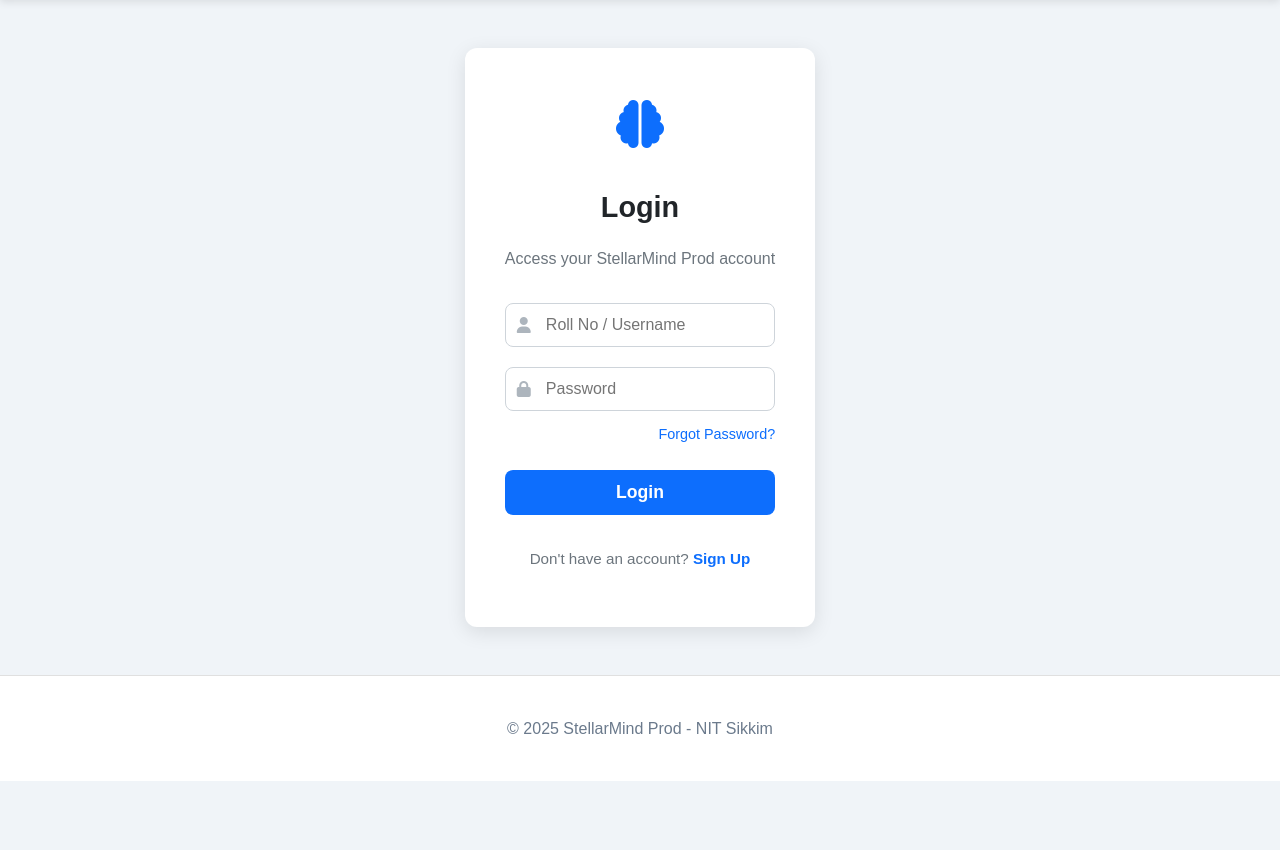
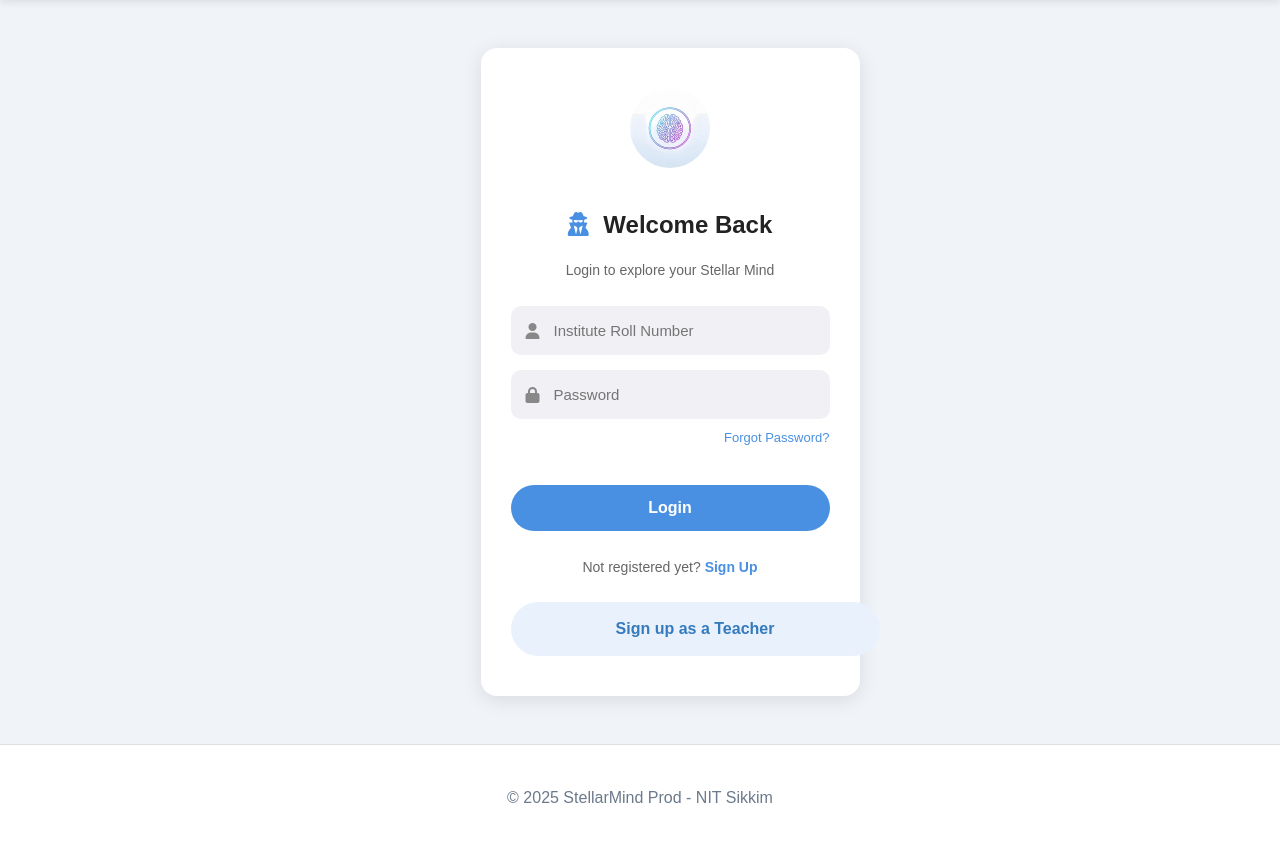
Before and after one commit to stellarmindprod/stellarmindprod, a Flask app: page /login in a window 1280 px wide. Shown: the part 66-916 px from the top of the page. Before the commit the page ends 847 px from the top, so only its background shows below. Run offline with Flask 2, Linux system fonts and the light colour scheme.

Commit message:
Add files via upload

```diff
--- a/newstellar/templates/login.html
+++ b/newstellar/templates/login.html
@@ -4,118 +4,179 @@
 
 {% block head %}
     {{ super() }} <!-- Include base styles from layout.html -->
+
+    <!-- Styles from the provided index.html file -->
     <style>
+        /* Reset (from index.html) */
+        /* We skip the body styles as layout.html handles the base body */
+
+        /* Login container (from index.html) */
         .login-container {
-            max-width: 400px;
-            margin: 2rem auto; /* Reduced top margin */
-            padding: 2.5rem;
-            background-color: #fff;
-            border-radius: 12px;
-            box-shadow: 0 5px 20px rgba(0, 0, 0, 0.1);
+            background: #fff;
+            padding: 40px 30px;
+            border-radius: 16px;
+            box-shadow: 0 4px 20px rgba(0, 0, 0, 0.1);
+            width: 100%; /* Make it responsive within the .container */
+            max-width: 380px; /* Max width */
             text-align: center;
+            animation: fadeInUp 1s ease forwards;
+            opacity: 0;
+            margin: 2rem auto; /* Center it within the main.container */
         }
-        .login-container .logo-icon { /* Optional: Add an icon if no image */
-            font-size: 3rem;
-            color: #0d6efd; /* Bootstrap blue */
-            margin-bottom: 1rem;
+
+        @keyframes fadeInUp {
+            from {
+                transform: translateY(30px);
+                opacity: 0;
+            }
+            to {
+                transform: translateY(0);
+                opacity: 1;
+            }
         }
+
+        /* Logo (from index.html) */
+        .logo img {
+            width: 80px;
+            height: 80px;
+            border-radius: 50%;
+            margin-bottom: 15px;
+            object-fit: cover;
+        }
+
+        /* Title (from index.html) */
         .login-container h1 {
-            margin-bottom: 0.5rem;
-            color: #212529; /* Darker text */
-            font-size: 1.8rem;
+            margin-bottom: 10px;
+            color: #222;
+            font-size: 24px;
         }
-        .login-container .subtitle {
-            color: #6c757d; /* Bootstrap muted */
-            margin-bottom: 2rem;
-            font-size: 1rem;
+
+        .login-container h1 i {
+            margin-right: 8px;
+            color: #4a90e2;
         }
+
+        .subtitle {
+            font-size: 14px;
+            margin-bottom: 25px;
+            color: #666;
+        }
+
+        /* Input group (from index.html) */
         .input-group {
-            margin-bottom: 1.25rem;
-            position: relative;
-            text-align: left; /* Align icon and input */
+            display: flex;
+            align-items: center;
+            background: #f0f0f5;
+            margin: 15px 0;
+            padding: 14px;
+            border-radius: 10px;
+            transition: box-shadow 0.3s, background-color 0.3s;
+            border: 1px solid transparent;
         }
+
+        .input-group:focus-within {
+            background: #fff;
+            border-color: #4a90e2;
+            box-shadow: 0 0 8px rgba(74, 144, 226, 0.2);
+        }
+
         .input-group i {
-            position: absolute;
-            left: 12px;
-            top: 50%;
-            transform: translateY(-50%);
-            color: #adb5bd; /* Lighter icon */
-            pointer-events: none; /* Make icon unclickable */
+            margin-right: 12px;
+            color: #888;
+            transition: color 0.3s;
         }
+
+        .input-group:focus-within i {
+            color: #4a90e2;
+        }
+
         .input-group input {
+            flex: 1;
+            border: none;
+            background: transparent;
+            outline: none;
+            color: #333;
+            font-size: 15px;
+            width: 100%; /* Ensure it fills the flex container */
+        }
+
+        /* Link below password (from index.html) */
+        .forgot-password-link {
+            text-align: right;
+            margin-top: -10px;
+            margin-bottom: 15px;
+        }
+
+        .forgot-password-link a {
+            font-size: 13px;
+            color: #4a90e2;
+            text-decoration: none;
+            transition: text-decoration 0.2s;
+        }
+
+        .forgot-password-link a:hover {
+            text-decoration: underline;
+        }
+
+        /* Button Styles (from index.html) */
+        .btn {
+            display: inline-block;
+            background: #4a90e2;
+            color: #fff;
+            padding: 14px 25px;
+            border-radius: 30px;
+            font-weight: bold;
+            border: none;
+            margin-top: 20px;
+            cursor: pointer;
+            transition: background-color 0.3s, transform 0.2s;
             width: 100%;
-            padding: 12px 12px 12px 40px; /* Adjusted padding for icon */
-            border: 1px solid #ced4da; /* Bootstrap border */
-            border-radius: 8px;
-            font-size: 1rem;
-            box-sizing: border-box; /* Include padding in width */
-            transition: border-color 0.3s ease, box-shadow 0.3s ease;
-        }
-        .input-group input:focus {
-             border-color: #86b7fe; /* Focus color */
-             box-shadow: 0 0 0 0.25rem rgba(13, 110, 253, 0.25); /* Focus shadow */
-             outline: none;
-        }
-        .options-group {
-            display: flex;
-            justify-content: flex-end; /* Align link to the right */
-            align-items: center; /* Vertical alignment */
-            margin-top: -0.5rem; /* Pull up slightly */
-            margin-bottom: 1.5rem;
-            font-size: 0.9rem;
-        }
-        .forgot-password-link a {
-            color: #0d6efd;
+            font-size: 16px;
             text-decoration: none;
         }
-         .forgot-password-link a:hover {
-            text-decoration: underline;
-         }
-        .btn-login { /* Specific class for login button */
-            width: 100%;
-            padding: 12px;
-            background-color: #0d6efd;
-            color: white;
-            border: none;
-            border-radius: 8px;
-            font-size: 1.1rem;
-            font-weight: 600;
-            cursor: pointer;
-            transition: background-color 0.3s ease, transform 0.1s ease;
+
+        .btn:hover {
+            background: #357abd;
+            transform: translateY(-2px);
         }
-        .btn-login:hover {
-            background-color: #0b5ed7;
+
+        /* New Secondary Button for Teacher Signup (from index.html) */
+        .btn.btn-secondary {
+            background: #e9f2fc;
+            color: #357abd;
+            margin-top: 10px;
         }
-         .btn-login:active {
-            transform: scale(0.98); /* Click effect */
+
+        .btn.btn-secondary:hover {
+            background: #dbe8f8;
         }
+
+        /* Signup link (from index.html) */
         .signup-link {
-            margin-top: 2rem;
-            color: #6c757d;
-            font-size: 0.95rem;
+            margin-top: 25px;
+            font-size: 14px;
+            color: #666;
         }
+
         .signup-link a {
-            color: #0d6efd;
-            font-weight: 600;
+            color: #4a90e2;
             text-decoration: none;
+            font-weight: bold;
         }
+
         .signup-link a:hover {
             text-decoration: underline;
         }
-        /* Ensure flash messages have enough space */
+
+        /* Flash messages need to fit in */
         .login-container .flash-messages {
-             margin-top: 1.5rem;
-             margin-bottom: 0; /* Reset margin if needed */
+             margin-top: 1rem;
+             margin-bottom: 0.5rem;
+             padding: 0;
         }
-
-        @media (max-width: 480px) {
-            .login-container {
-                padding: 1.5rem;
-                margin: 1rem;
-            }
-            .login-container h1 { font-size: 1.6rem; }
-            .input-group input { padding: 10px 10px 10px 35px; }
-            .btn-login { font-size: 1rem; padding: 10px; }
+        .login-container .alert {
+            font-size: 0.9rem;
+            padding: 0.75rem 1rem;
         }
 
     </style>
@@ -123,9 +184,15 @@
 
 {% block content %}
 <div class="login-container">
-     <div class="logo-icon"><i class="fas fa-brain"></i></div> <!-- Simple Icon -->
-    <h1>Login</h1>
-    <p class="subtitle">Access your StellarMind Prod account</p>
+    <div class="logo">
+        <!-- Corrected path to use Flask's static folder -->
+        <img src="{{ url_for('static', filename='images/ttlogo.jpg') }}"
+             alt="Stellar Mind Logo"
+             onerror="this.onerror=null; this.src='https://placehold.co/80x80/4a90e2/ffffff?text=SM';">
+    </div>
+
+    <h1><i class="fa-solid fa-user-secret"></i> Welcome Back</h1>
+    <p class="subtitle">Login to explore your Stellar Mind</p>
 
     <!-- Display Flash Messages (moved inside container) -->
     {% with messages = get_flashed_messages(with_categories=true) %}
@@ -138,35 +205,40 @@
         {% endif %}
     {% endwith %}
 
+    <!-- Updated form to submit to Flask backend -->
     <form method="POST" action="{{ url_for('login_page') }}">
         <div class="input-group">
-            <input type="text" id="username" name="username" placeholder="Roll No / Username" required aria-label="Username or Roll Number">
-             <i class="fas fa-user"></i>
+            <i class="fas fa-user"></i>
+            <!-- Added 'name' attribute for Flask -->
+            <input type="text" id="username" name="username" placeholder="Institute Roll Number" required>
         </div>
+
         <div class="input-group">
-            <input type="password" id="password" name="password" placeholder="Password" required aria-label="Password">
-             <i class="fas fa-lock"></i>
+            <i class="fas fa-lock"></i>
+            <!-- Added 'name' attribute for Flask -->
+            <input type="password" id="password" name="password" placeholder="Password" required>
         </div>
-        <div class="options-group">
-             <span class="forgot-password-link">
-                <a href="{{ url_for('forgot_password_page') }}">Forgot Password?</a>
-             </span>
-        </div>
-        <button type="submit" class="btn-login">Login</button>
+
+        <p class="forgot-password-link">
+            <!-- Updated href to use url_for -->
+            <a href="{{ url_for('forgot_password_page') }}">Forgot Password?</a>
+        </p>
+
+        <button type="submit" class="btn">Login</button>
+        <!-- Removed <p id="login-message"></p> as flash messages handle this -->
     </form>
 
     <p class="signup-link">
-        Don't have an account? <a href="{{ url_for('signup_page') }}">Sign Up</a>
-        <!-- Add Teacher signup link if needed -->
-        <!-- | <a href="{{ url_for('teacher_signup_page') }}">Teacher Signup</a> -->
+        <!-- Updated href to use url_for -->
+        Not registered yet? <a href="{{ url_for('signup_page') }}">Sign Up</a>
     </p>
+
+    <!-- Updated href to use url_for -->
+    <a href="{{ url_for('teacher_signup_page') }}" class="btn btn-secondary">Sign up as a Teacher</a>
 </div>
 {% endblock %}
 
 {% block scripts %}
-    {{ super() }} <!-- Include base scripts from layout.html if any -->
-    <script>
-        // Minimal JS for potential future enhancements like show/hide password
-        // Login logic itself is handled by Flask.
-    </script>
+    {{ super() }}
+    <!-- Removed the Supabase JS login script, as Flask handles the login -->
 {% endblock %}
```
